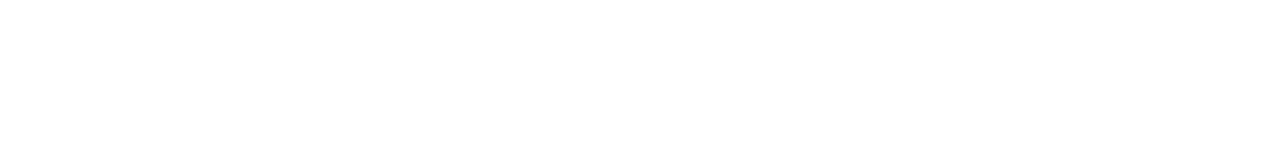
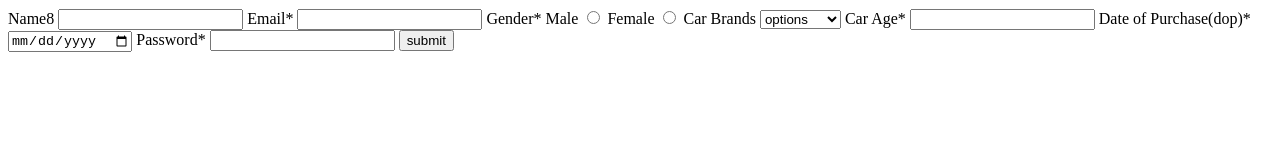
Before and after one commit to acciojob/car-insurance-form-ViswanthDonda, a website: page main.html in a window 1280 px wide. Drawn offline with Linux system fonts and the light colour scheme.

Commit message:
created a submission

```diff
--- a/main.html
+++ b/main.html
@@ -10,7 +10,40 @@
 	<!-- the entire body must be written by student -->
     <script type="text/javascript" src="./script.js">
 </script>
+	<form method="post">
+	<label for="name">Name8</label>
+	<input type="text" id="name" name="name8" required>
 
+	<label for="email">Email*</label>
+	<input type="email" id="email" name="email" required>
+
+	<label for="gender">Gender*</label>
+	<label for="male">Male</label>
+	<input type="radio" id="male" name="gender" required>
+	<label for="female">Female</label>
+	<input type="radio" id="female" name="gender" required>
+
+	<label for="cars">Car Brands</label>
+	<select name="cars" id="cars">
+	<option disabled selected>options</option>
+	<option value="BMW">BMW</option>
+	<option value="Audi">Audi</option>
+	<option value="Mercedez">Mercedez</option>
+	</select>
+
+	<label for="carage">Car Age*</label>
+	<input type="text" id="carage" name="car_age" required>
+
+	<label for="dop">Date of Purchase(dop)*</label>
+	<input type="date" id="dop" name="dop" required>
+
+	<label for="password">Password*</label>
+	<input type="password" id="password" name="password" required>
+
+
+		<button type="submit">submit</button>
+
+</form>
 </body>
 
 </html>
```
